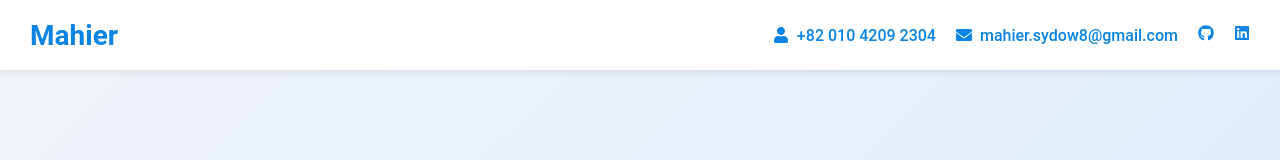
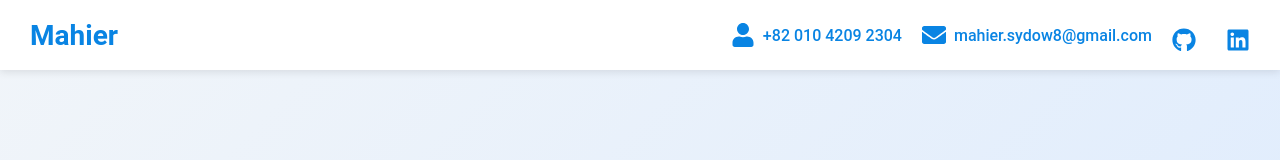
Before and after one commit to mahier8/my-portfolio, a React (Vite) app: page / in a window 1280 px wide. Shown: the top 160 px of the page. Built offline with nearby package versions, Linux system fonts and the light colour scheme.

Commit message:
styled hamburger menu

```diff
--- a/src/components/Navbar.tsx
+++ b/src/components/Navbar.tsx
@@ -24,6 +24,7 @@ const Logo = styled.a`
   color: inherit;
 `;
 
+// Styled components
 const Menu = styled.ul<{ open: boolean }>`
   display: flex;
   gap: 20px;
@@ -37,9 +38,22 @@ const Menu = styled.ul<{ open: boolean }>`
     background-color: #fff;
     flex-direction: column;
     align-items: center;
-    justify-content: center;
+    justify-content: flex-start; /* so heading shows at the top */
     gap: 30px;
+    padding-top: 40px;
     transition: left 0.3s ease;
+  }
+`;
+
+const MenuHeading = styled.h2`
+  font-size: 1.5rem;
+  font-weight: 600;
+  color: #0984e3;
+  margin-bottom: 20px;
+  display: none;
+
+  @media (max-width: 768px) {
+    display: block;
   }
 `;
 
@@ -49,11 +63,46 @@ const MenuItem = styled.li`
   display: flex;
   align-items: center;
   gap: 8px;
+  width: 100%;
+  max-width: 300px;
 
   a {
     color: inherit;
     text-decoration: none;
+    display: flex;
+    align-items: center;
+    justify-content: center;
   }
+
+  svg {
+    font-size: 1.5rem;
+    flex-shrink: 0;
+    width: 24px;
+    text-align: center;
+  }
+
+  span {
+    flex: 1;
+  }
+
+  /* Mobile adjustments: let item size to content and center it */
+  @media (max-width: 768px) {
+    width: auto;            /* allow it to shrink to content */
+    max-width: none;
+    margin: 0 auto;         /* center inside the parent */
+    justify-content: center;
+    span {
+      flex: none;           /* don't stretch the text */
+      white-space: nowrap;  /* prevent awkward wrapping; remove if you want wrapping */
+    }
+  }
+`;
+
+
+const IconRow = styled.div`
+  display: flex;
+  gap: 30px; /* space between GitHub & LinkedIn */
+  margin-top: 10px;
 `;
 
 const Hamburger = styled.div`
@@ -74,6 +123,8 @@ const Navbar: React.FC = () => {
       <Logo href="#intro">Mahier</Logo>
 
       <Menu open={menuOpen}>
+        <MenuHeading>Connect with me</MenuHeading>
+
         <MenuItem>
           <FaUser />
           <span>+82 010 4209 2304</span>
@@ -82,6 +133,8 @@ const Navbar: React.FC = () => {
           <FaEnvelope />
           <span>mahier.sydow8@gmail.com</span>
         </MenuItem>
+
+        <IconRow>
             <MenuItem>
             <a href="https://github.com/mahier8" target="_blank" rel="noreferrer">
                 <FaGithub />
@@ -92,6 +145,8 @@ const Navbar: React.FC = () => {
                 <FaLinkedin />
             </a>
             </MenuItem>
+        </IconRow>
+
       </Menu>
 
       <Hamburger onClick={() => setMenuOpen(!menuOpen)}>
```
Lines whose indentation alone changed are shown as unchanged.
